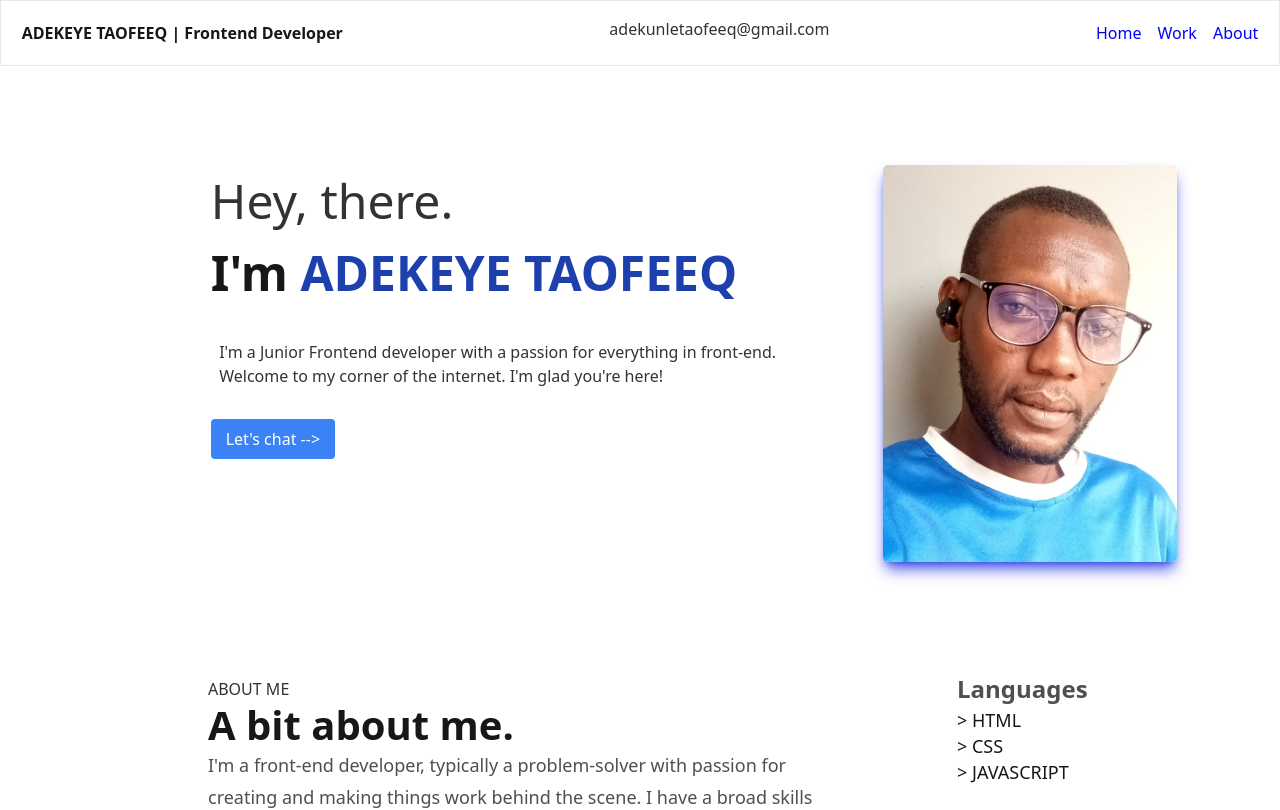
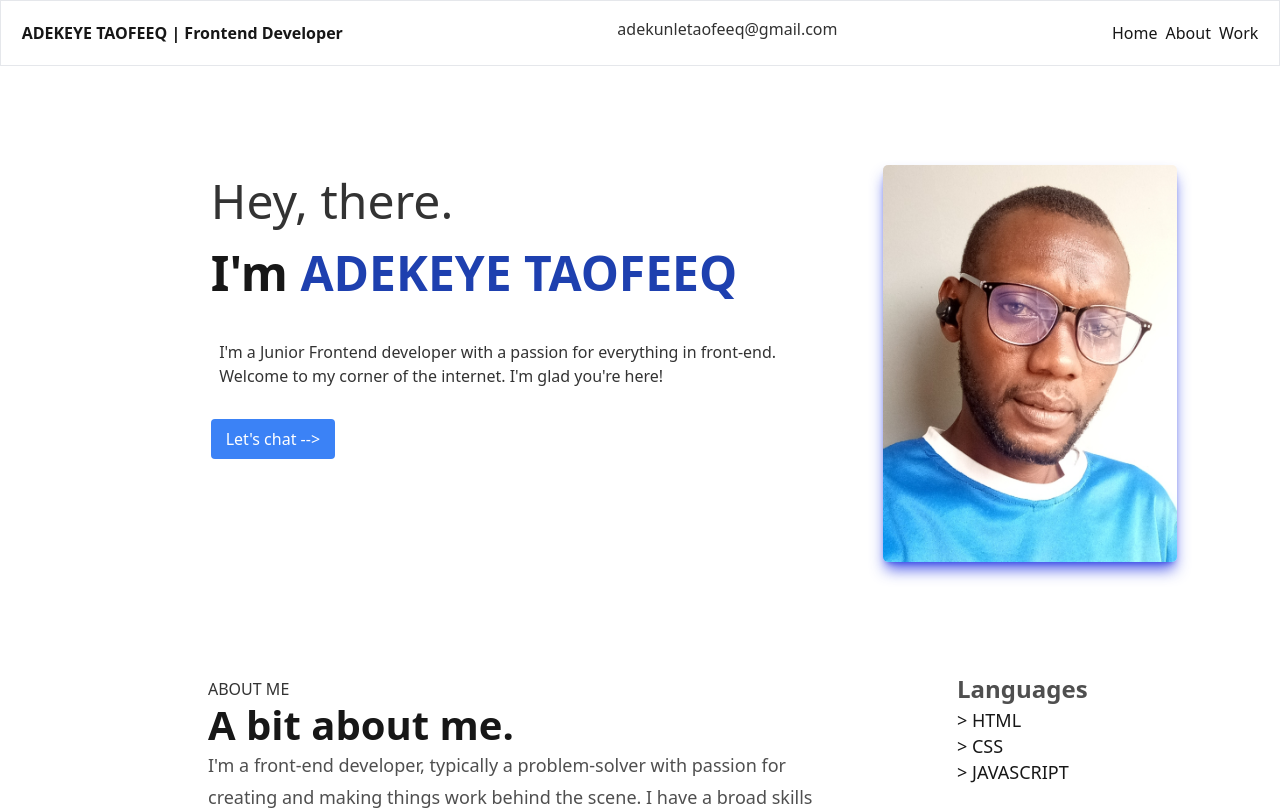
Before and after one commit to Tade77/Pro_Porfolio, a React (Vite) app: page / in a window 1280 px wide. Shown: the top 810 px of the page. Built offline with nearby package versions, Linux system fonts and the light colour scheme.

Commit message:
new update

```diff
--- a/package.json
+++ b/package.json
@@ -10,6 +10,7 @@
   },
   "dependencies": {
     "react": "^18.2.0",
+    "react-anchor-link-smooth-scroll": "^1.0.12",
     "react-dom": "^18.2.0",
     "react-router-dom": "6",
     "sass": "^1.55.0"
--- a/src/Components/Molecules/About/AboutMe.jsx
+++ b/src/Components/Molecules/About/AboutMe.jsx
@@ -6,11 +6,11 @@ import "./AboutMe.scss";
 const AboutMe = () => {
   const aboutMe = `I'm a front-end developer, typically a problem-solver with passion for creating and making things work behind the scene. I have a broad skills in HTML, CSS, JavaScript and React. I'm hardworking and dedicated `;
   return (
-    <div className="about">
-      <div className="about__me">
+    <div id="about">
+      <div id="me">
         <p>ABOUT ME</p>
-        <p className="about__bit">A bit about me.</p>
-        <Article text={aboutMe} customClass={`about__art`} />
+        <p id="bit">A bit about me.</p>
+        <Article text={aboutMe} customClass={`art`} />
       </div>
       <aside>
         <Skills />
--- a/src/Components/Molecules/About/AboutMe.scss
+++ b/src/Components/Molecules/About/AboutMe.scss
@@ -1,15 +1,14 @@
-.about {
+#about {
   @apply flex grow;
+}
+#me {
+  @apply ml-[208px];
+}
 
-  &__me {
-    @apply ml-[208px];
-  }
+#bit {
+  @apply font-extrabold text-[40px] leading-[48px] text-[#171717];
+}
 
-  &__bit {
-    @apply font-extrabold text-[40px] leading-[48px] text-[#171717];
-  }
-
-  &__art {
-    @apply text-[18px] leading-[32px] w-[616px] h-[210px] text-[#4F4F4F];
-  }
+.art {
+  @apply text-[18px] leading-[32px] w-[616px] h-[210px] text-[#4F4F4F];
 }
--- a/src/Components/Molecules/InfoButton/Contact_Btn.jsx
+++ b/src/Components/Molecules/InfoButton/Contact_Btn.jsx
@@ -4,7 +4,7 @@ const Contact_Btn = () => {
   return (
     <div className="contactBtn">
       <p className="contactBtn__btn">Let's stay in touch</p>
-      <p className="contactBtn__web">dummyweb.com</p>
+      <p className="contactBtn__web">adekunletaofeeq@gmail.com</p>
     </div>
   );
 };
--- a/src/Components/Molecules/Nav/Navbar.jsx
+++ b/src/Components/Molecules/Nav/Navbar.jsx
@@ -1,35 +1,39 @@
+import AnchorLink from "react-anchor-link-smooth-scroll";
 import { NavLink } from "react-router-dom";
 import Image from "../../Atoms/Image";
 import "./Navbar.scss";
 
 const Navbar = ({ handleToggle, theme }) => {
-  const activeStyle = ({ isActive }) => {
-    return {
-      color: isActive ? "blue" : "black",
-    };
-  };
-  const navItems = [
-    {
-      name: "Home",
-      path: "/",
-    },
-    {
-      name: "Work",
-      path: "/#work",
-    },
-    {
-      name: "About",
-      path: "/#about",
-    },
-  ];
+  // const activeStyle = ({ isActive }) => {
+  //   return {
+  //     color: isActive ? "blue" : "black",
+  //   };
+  // };
+  // const navItems = [
+  //   {
+  //     name: "Home",
+  //     path: "/",
+  //   },
+  //   {
+  //     name: "Work",
+  //     path: "/#work",
+  //   },
+  //   {
+  //     name: "About",
+  //     path: "/#about",
+  //   },
+  // ];
   return (
-    <nav className={"flex flex-end space-x-4 "}>
-      {navItems.map((navItems, Index) => (
-        <NavLink to={navItems.path} key={Index} style={activeStyle}>
-          {navItems.name}
-        </NavLink>
-      ))}
-
+    <nav id="nav">
+      <AnchorLink href="#home">
+        <span>Home</span>
+      </AnchorLink>
+      <AnchorLink href="#about">
+        <span>About</span>
+      </AnchorLink>
+      <AnchorLink href="#work">
+        <span>Work</span>
+      </AnchorLink>
       {/* <Image
         src={`/Frame 29551.png`}
         customClass={`toggle__btn ${theme}`}
--- a/src/Components/Molecules/Nav/Navbar.scss
+++ b/src/Components/Molecules/Nav/Navbar.scss
@@ -1,3 +1,6 @@
 .toggle__btn {
   @apply w-[32px] h-[32px] rounded-[5px] cursor-pointer;
 }
+#nav {
+  @apply flex space-x-2;
+}
--- /dev/null
+++ b/src/Components/Organisms/NavDesc/NavDesc.scss
@@ -0,0 +1,3 @@
+#navGroup {
+  @apply flex flex-row justify-between text-[#171717] py-[20px] px-[20.67px] border mx-auto;
+}
--- /dev/null
+++ b/src/Components/Organisms/NavDesc/NavDesciption.jsx
@@ -0,0 +1,18 @@
+import React from "react";
+import Mail from "../../Atoms/Mail";
+import MyDesc from "../../Atoms/MyDesc";
+import Navbar from "../../Molecules/Nav/Navbar";
+import "./NavDesc.scss";
+const NavDesciption = () => {
+  return (
+    <div id="navGroup">
+      <MyDesc />
+      <Mail />
+      <Navbar />
+    </div>
+  );
+};
+
+export default NavDesciption;
+
+// handleToggle={handleToggle} theme={theme}
--- a/src/Components/Organisms/NavDesciption.jsx
+++ /dev/null
@@ -1,21 +0,0 @@
-import React from "react";
-import Mail from "../Atoms/Mail";
-import MyDesc from "../Atoms/MyDesc";
-import Navbar from "../Molecules/Nav/Navbar";
-
-const NavDesciption = () => {
-  return (
-    <div
-      className={`App  flex flex-row justify-between text-[#171717] py-[20px] px-[20.67px] border mx-auto
-      `}
-    >
-      <MyDesc />
-      <Mail />
-      <Navbar />
-    </div>
-  );
-};
-
-export default NavDesciption;
-
-// handleToggle={handleToggle} theme={theme}
--- a/src/Components/Organisms/Projects/Projects.jsx
+++ b/src/Components/Organisms/Projects/Projects.jsx
@@ -8,7 +8,7 @@ import RandomNum from "../Rgb/RandomNum";
 import "./Projects.scss";
 const Projects = () => {
   return (
-    <div>
+    <div id="work">
       <JobSearch />
       <Cv />
       <Calculator />
--- a/src/Components/Template/PageLayout.jsx
+++ b/src/Components/Template/PageLayout.jsx
@@ -1,6 +1,6 @@
 import React from "react";
-import NavDesciption from "../Organisms/NavDesciption";
 import Footer from "../Molecules/Footer/Footer";
+import NavDesciption from "../Organisms/NavDesc/NavDesciption";
 const PageLayout = ({ children, handleToggle, theme }) => {
   return (
     <div className="body">
--- a/src/index.css
+++ b/src/index.css
@@ -9,10 +9,10 @@ body {
 * {
   box-sizing: border-box;
 }
-/* }
+
 .body {
-  background-color: blue;
-} */
+  /* background-color: rgba(181, 156, 190, 0.1); */
+}
 
 .dark {
   background-color: rgba(20, 20, 20, 0.95);
```
Also changed, not shown: 1 other file (tests, documents, lock files or other folders).
